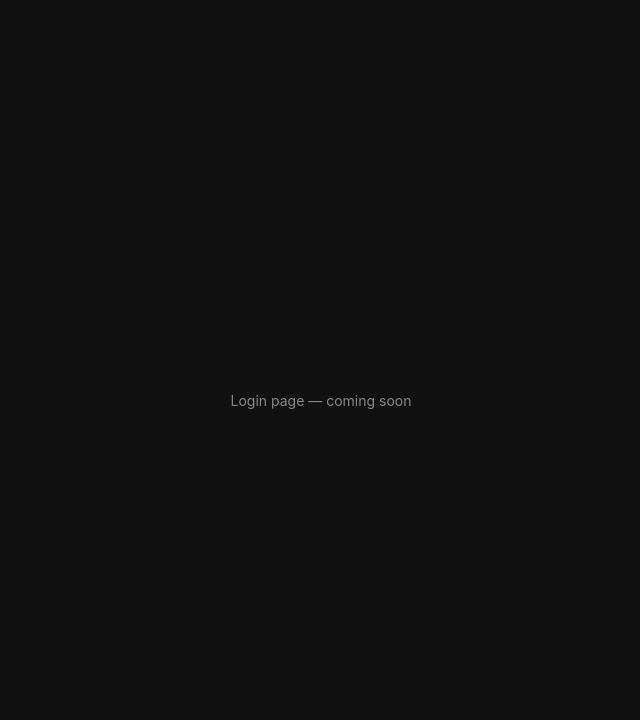
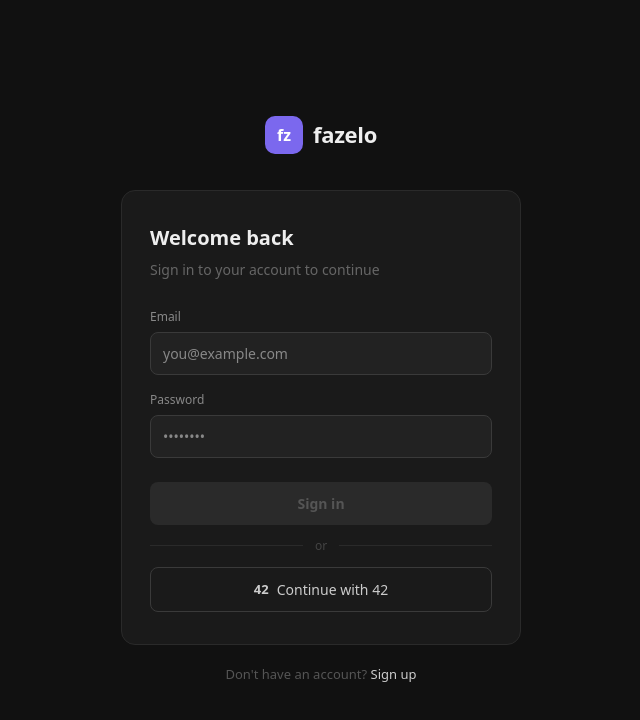
Before and after one commit to danielarjordao/ft_transcendence, a React app in the folder frontend/: page /login in a window 1280 px wide. Shown: the top 720 px of the page, without its empty margins (319-959 px from the left). Built offline with nearby package versions, Linux system fonts and the light colour scheme; no server answers; the HTML template or start-up script is replaced by a standard one.

Commit message:
feat(pages): add Login page with validation and OAuth button

```diff
--- a/frontend/src/contexts/AuthContext.tsx
+++ b/frontend/src/contexts/AuthContext.tsx
@@ -1,7 +1,6 @@
 import { createContext, useContext, useState, useEffect } from 'react';
 import type { ReactNode } from 'react';
 import type { User } from '../types/auth';
-import { authService } from '../services/auth.service';
 
 interface AuthContextType {
   user: User | null;
@@ -15,16 +14,7 @@
 
 export function AuthProvider({ children }: { children: ReactNode }) {
   const [user, setUser] = useState<User | null>(null);
-  const [isLoading, setIsLoading] = useState(true);
-
-  useEffect(() => {
-    const token = localStorage.getItem('accessToken');
-    if (!token) { setIsLoading(false); return; }
-    authService.getMe()
-      .then(setUser)
-      .catch(() => localStorage.removeItem('accessToken'))
-      .finally(() => setIsLoading(false));
-  }, []);
+  const [isLoading, setIsLoading] = useState(false);
 
   const login = (token: string, userData: User) => {
     localStorage.setItem('accessToken', token);
@@ -32,7 +22,7 @@
   };
 
   const logout = () => {
-    authService.logout();
+    localStorage.removeItem('accessToken');
     setUser(null);
   };
 
--- a/frontend/src/pages/Login.tsx
+++ b/frontend/src/pages/Login.tsx
@@ -1,7 +1,232 @@
+import { useState } from 'react';
+import { useNavigate, Link } from 'react-router-dom';
+import { useAuth } from '../contexts/AuthContext';
+import { authService } from '../services/auth.service';
+
+interface FormErrors {
+  email?: string;
+  password?: string;
+}
+
 export default function Login() {
+  const navigate = useNavigate();
+  const { login } = useAuth();
+
+  const [email, setEmail] = useState('');
+  const [password, setPassword] = useState('');
+  const [errors, setErrors] = useState<FormErrors>({});
+  const [serverError, setServerError] = useState('');
+  const [isLoading, setIsLoading] = useState(false);
+
+  const validate = (): FormErrors => {
+    const e: FormErrors = {};
+    if (!email.trim()) e.email = 'Email is required.';
+    else if (!/^[^\s@]+@[^\s@]+\.[^\s@]+$/.test(email)) e.email = 'Enter a valid email address.';
+    if (!password.trim()) e.password = 'Password is required.';
+    else if (password.length < 8) e.password = 'Password must be at least 8 characters.';
+    return e;
+  };
+
+  const handleBlur = (field: 'email' | 'password') => {
+    const e = validate();
+    setErrors(prev => ({ ...prev, [field]: e[field] }));
+  };
+
+  const handleSubmit = async () => {
+    const e = validate();
+    if (Object.keys(e).length) { setErrors(e); return; }
+    setIsLoading(true);
+    setServerError('');
+    try {
+      const res = await authService.login({ email, password });
+      login(res.accessToken, res.user);
+      navigate('/dashboard');
+    } catch (err: any) {
+      if (err.response?.status === 401) setServerError('Email or password is incorrect.');
+      else setServerError('Could not connect. Please try again.');
+    } finally {
+      setIsLoading(false);
+    }
+  };
+
+  const handleOAuth42 = () => {
+    window.location.href = `${import.meta.env.VITE_API_URL}/api/auth/42`;
+  };
+
+  const isFormValid = email.trim() && password.trim() && password.length >= 8;
+
   return (
-    <div style={{ minHeight: '100vh', display: 'flex', alignItems: 'center', justifyContent: 'center', background: '#111' }}>
-      <span style={{ color: '#888', fontSize: 14 }}>Login page — coming soon</span>
+    <div style={{
+      minHeight: '100vh',
+      background: '#111111',
+      display: 'flex',
+      alignItems: 'center',
+      justifyContent: 'center',
+      fontFamily: 'system-ui, -apple-system, sans-serif',
+      padding: '24px',
+    }}>
+      <div style={{ width: '100%', maxWidth: 400 }}>
+
+        {/* Logo */}
+        <div style={{ display: 'flex', alignItems: 'center', gap: 10, marginBottom: 36, justifyContent: 'center' }}>
+          <div style={{ width: 38, height: 38, background: '#7B68EE', borderRadius: 10, display: 'flex', alignItems: 'center', justifyContent: 'center' }}>
+            <span style={{ color: '#fff', fontSize: 16, fontWeight: 800 }}>fz</span>
+          </div>
+          <span style={{ color: '#EEEEEE', fontSize: 22, fontWeight: 800, letterSpacing: '-0.3px' }}>fazelo</span>
+        </div>
+
+        {/* Card */}
+        <div style={{
+          background: '#1A1A1A',
+          border: '1px solid #2A2A2A',
+          borderRadius: 14,
+          padding: '32px 28px',
+        }}>
+          <h1 style={{ color: '#EEEEEE', fontSize: 20, fontWeight: 700, marginBottom: 6 }}>Welcome back</h1>
+          <p style={{ color: '#666', fontSize: 14, marginBottom: 28 }}>Sign in to your account to continue</p>
+
+          {/* Server error */}
+          {serverError && (
+            <div style={{
+              background: '#2A1010',
+              border: '1px solid #FF6B6B44',
+              borderRadius: 8,
+              padding: '10px 14px',
+              marginBottom: 20,
+              color: '#FF6B6B',
+              fontSize: 13,
+            }}>
+              {serverError}
+            </div>
+          )}
+
+          {/* Email */}
+          <div style={{ marginBottom: 16 }}>
+            <label style={{ display: 'block', color: '#888', fontSize: 12, marginBottom: 6, fontWeight: 500 }}>
+              Email
+            </label>
+            <input
+              type="email"
+              value={email}
+              onChange={e => setEmail(e.target.value)}
+              onBlur={() => handleBlur('email')}
+              placeholder="you@example.com"
+              style={{
+                width: '100%',
+                background: '#222222',
+                border: `1px solid ${errors.email ? '#FF6B6B' : '#3A3A3A'}`,
+                borderRadius: 8,
+                padding: '10px 12px',
+                color: '#EEEEEE',
+                fontSize: 14,
+                outline: 'none',
+                boxSizing: 'border-box',
+                transition: 'border-color 0.15s',
+              }}
+              onFocus={e => { if (!errors.email) e.target.style.borderColor = '#555'; }}
+              onBlurCapture={e => { if (!errors.email) e.target.style.borderColor = '#3A3A3A'; }}
+            />
+            {errors.email && (
+              <p style={{ color: '#FF6B6B', fontSize: 12, marginTop: 5 }}>{errors.email}</p>
+            )}
+          </div>
+
+          {/* Password */}
+          <div style={{ marginBottom: 24 }}>
+            <label style={{ display: 'block', color: '#888', fontSize: 12, marginBottom: 6, fontWeight: 500 }}>
+              Password
+            </label>
+            <input
+              type="password"
+              value={password}
+              onChange={e => setPassword(e.target.value)}
+              onBlur={() => handleBlur('password')}
+              placeholder="••••••••"
+              onKeyDown={e => { if (e.key === 'Enter') handleSubmit(); }}
+              style={{
+                width: '100%',
+                background: '#222222',
+                border: `1px solid ${errors.password ? '#FF6B6B' : '#3A3A3A'}`,
+                borderRadius: 8,
+                padding: '10px 12px',
+                color: '#EEEEEE',
+                fontSize: 14,
+                outline: 'none',
+                boxSizing: 'border-box',
+                transition: 'border-color 0.15s',
+              }}
+              onFocus={e => { if (!errors.password) e.target.style.borderColor = '#555'; }}
+              onBlurCapture={e => { if (!errors.password) e.target.style.borderColor = '#3A3A3A'; }}
+            />
+            {errors.password && (
+              <p style={{ color: '#FF6B6B', fontSize: 12, marginTop: 5 }}>{errors.password}</p>
+            )}
+          </div>
+
+          {/* Sign in button */}
+          <button
+            onClick={handleSubmit}
+            disabled={!isFormValid || isLoading}
+            style={{
+              width: '100%',
+              padding: '11px 0',
+              borderRadius: 8,
+              border: 'none',
+              background: isFormValid && !isLoading ? '#FFFFFF' : '#2A2A2A',
+              color: isFormValid && !isLoading ? '#111111' : '#555',
+              fontSize: 14,
+              fontWeight: 600,
+              cursor: isFormValid && !isLoading ? 'pointer' : 'not-allowed',
+              transition: 'background 0.15s, color 0.15s',
+              marginBottom: 12,
+            }}
+          >
+            {isLoading ? 'Signing in...' : 'Sign in'}
+          </button>
+
+          {/* Divider */}
+          <div style={{ display: 'flex', alignItems: 'center', gap: 12, marginBottom: 12 }}>
+            <div style={{ flex: 1, height: 1, background: '#2A2A2A' }} />
+            <span style={{ color: '#444', fontSize: 12 }}>or</span>
+            <div style={{ flex: 1, height: 1, background: '#2A2A2A' }} />
+          </div>
+
+          {/* OAuth 42 button */}
+          <button
+            onClick={handleOAuth42}
+            style={{
+              width: '100%',
+              padding: '11px 0',
+              borderRadius: 8,
+              border: '1px solid #3A3A3A',
+              background: 'transparent',
+              color: '#CCCCCC',
+              fontSize: 14,
+              fontWeight: 500,
+              cursor: 'pointer',
+              display: 'flex',
+              alignItems: 'center',
+              justifyContent: 'center',
+              gap: 8,
+              transition: 'border-color 0.15s, background 0.15s',
+            }}
+            onMouseEnter={e => { e.currentTarget.style.borderColor = '#555'; e.currentTarget.style.background = '#222'; }}
+            onMouseLeave={e => { e.currentTarget.style.borderColor = '#3A3A3A'; e.currentTarget.style.background = 'transparent'; }}
+          >
+            <span style={{ fontWeight: 700, fontSize: 13 }}>42</span>
+            Continue with 42
+          </button>
+        </div>
+
+        {/* Footer */}
+        <p style={{ textAlign: 'center', color: '#555', fontSize: 13, marginTop: 20 }}>
+          Don't have an account?{' '}
+          <Link to="/register" style={{ color: '#CCCCCC', textDecoration: 'none', fontWeight: 500 }}>
+            Sign up
+          </Link>
+        </p>
+
+      </div>
     </div>
   );
 }
```
